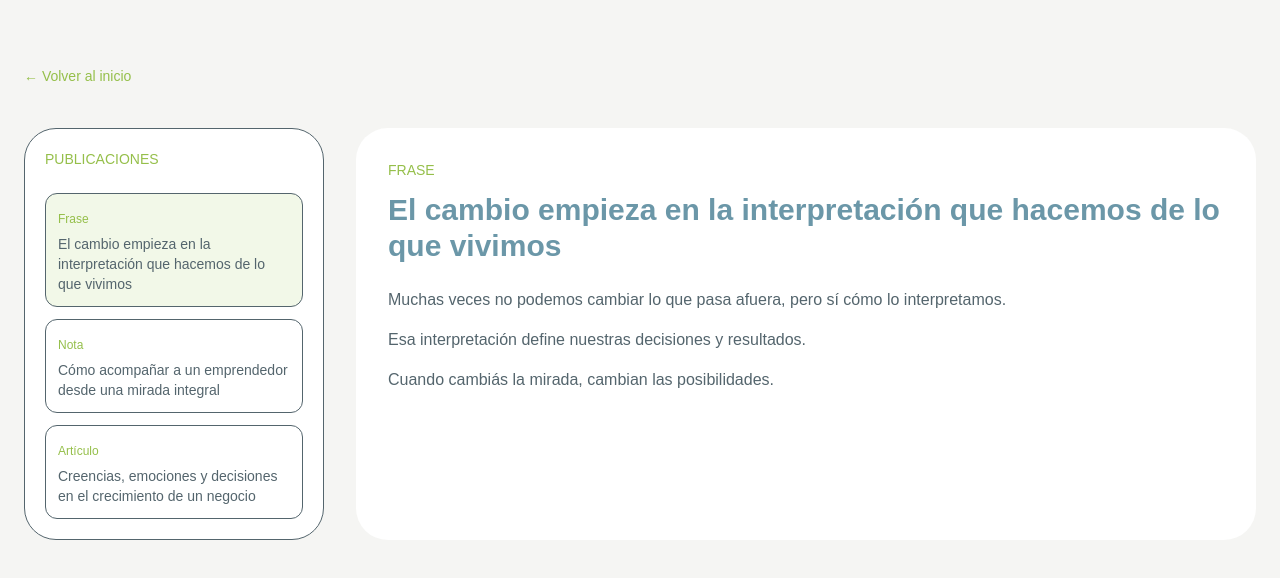
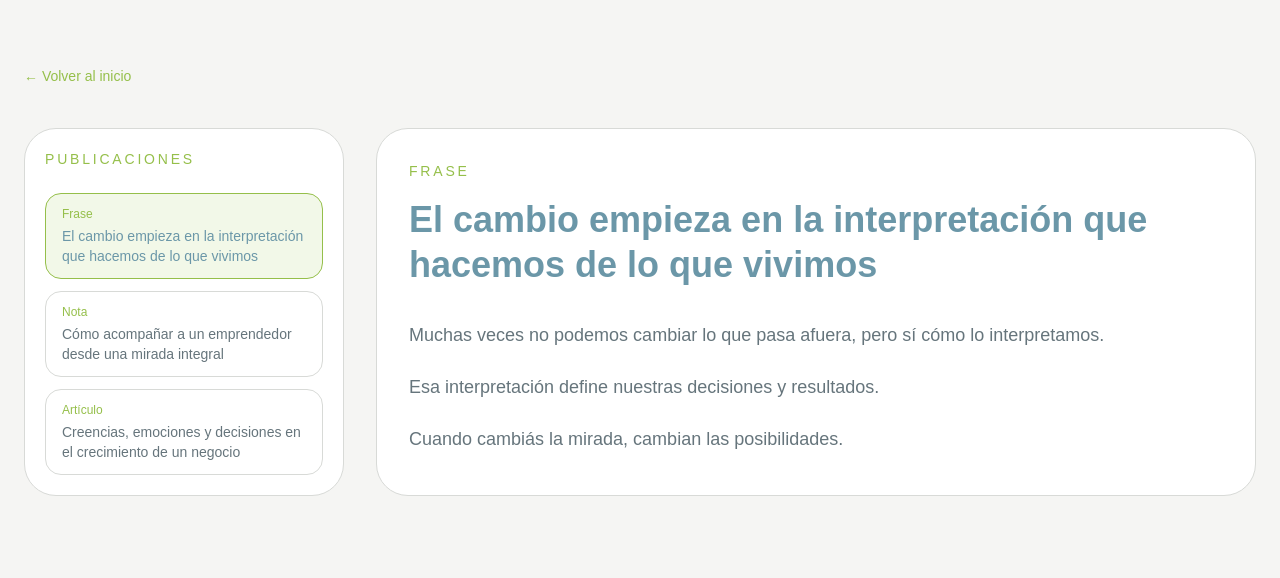
Before and after one commit to cynthiap-hash/bionar-web, a Next.js app: page /notas in a window 1280 px wide. Shown: the top 578 px of the page. Built offline with nearby package versions, Linux system fonts and the light colour scheme.

Commit message:
corrige pagina notas para deploy

```diff
--- a/app/notas/page.tsx
+++ b/app/notas/page.tsx
@@ -1,7 +1,3 @@
-"use client";
-
-import { useSearchParams } from "next/navigation";
-
 const notas = [
   {
     slug: "cambio-interpretacion",
@@ -37,12 +33,15 @@ const notas = [
   },
 ];
 
-export default function NotasPage() {
-  const searchParams = useSearchParams();
-  const slugActual = searchParams.get("nota") || notas[0].slug;
+export default async function NotasPage({
+  searchParams,
+}: {
+  searchParams: Promise<{ nota?: string }>;
+}) {
+  const params = await searchParams;
+  const slugActual = params.nota || notas[0].slug;
 
-  const notaActual =
-    notas.find((n) => n.slug === slugActual) || notas[0];
+  const notaActual = notas.find((nota) => nota.slug === slugActual) || notas[0];
 
   return (
     <main className="min-h-screen bg-[#F5F5F3] px-6 py-16 text-[#54656D]">
@@ -51,11 +50,9 @@ export default function NotasPage() {
           ← Volver al inicio
         </a>
 
-        <div className="mt-10 grid gap-8 lg:grid-cols-[300px_1fr]">
-
-          {/* MENU LATERAL */}
-          <aside className="rounded-[2rem] border bg-white p-5">
-            <p className="text-sm text-[#95BF4A] uppercase">
+        <div className="mt-10 grid gap-8 lg:grid-cols-[320px_1fr]">
+          <aside className="rounded-[2rem] border border-[#D8DAD7] bg-white p-5">
+            <p className="text-sm font-medium uppercase tracking-[0.2em] text-[#95BF4A]">
               Publicaciones
             </p>
 
@@ -64,36 +61,35 @@ export default function NotasPage() {
                 <a
                   key={nota.slug}
                   href={`/notas?nota=${nota.slug}`}
-                  className={`block rounded-xl p-3 border ${
+                  className={`block rounded-2xl border px-4 py-3 text-sm transition ${
                     nota.slug === notaActual.slug
-                      ? "bg-[#F2F8E8]"
-                      : "hover:bg-gray-100"
+                      ? "border-[#95BF4A] bg-[#F2F8E8] text-[#6B97A8]"
+                      : "border-[#D8DAD7] text-[#66757C] hover:bg-[#F8F9F8]"
                   }`}
                 >
-                  <span className="text-xs text-[#95BF4A]">
+                  <span className="block text-xs font-medium text-[#95BF4A]">
                     {nota.tipo}
                   </span>
-                  <p className="text-sm font-medium mt-1">
-                    {nota.titulo}
-                  </p>
+                  <span className="mt-1 block font-medium">{nota.titulo}</span>
                 </a>
               ))}
             </div>
           </aside>
 
-          {/* CONTENIDO */}
-          <article className="rounded-[2rem] bg-white p-8">
-            <p className="text-sm text-[#95BF4A] uppercase">
+          <article className="rounded-[2rem] border border-[#D8DAD7] bg-white p-8">
+            <p className="text-sm font-medium uppercase tracking-[0.2em] text-[#95BF4A]">
               {notaActual.tipo}
             </p>
 
-            <h1 className="text-3xl font-semibold mt-3 text-[#6B97A8]">
+            <h1 className="mt-4 text-4xl font-semibold leading-tight text-[#6B97A8]">
               {notaActual.titulo}
             </h1>
 
-            <div className="mt-6 space-y-4">
-              {notaActual.contenido.map((p, i) => (
-                <p key={i}>{p}</p>
+            <div className="mt-8 space-y-5">
+              {notaActual.contenido.map((parrafo, index) => (
+                <p key={index} className="text-lg leading-8 text-[#66757C]">
+                  {parrafo}
+                </p>
               ))}
             </div>
           </article>
```
